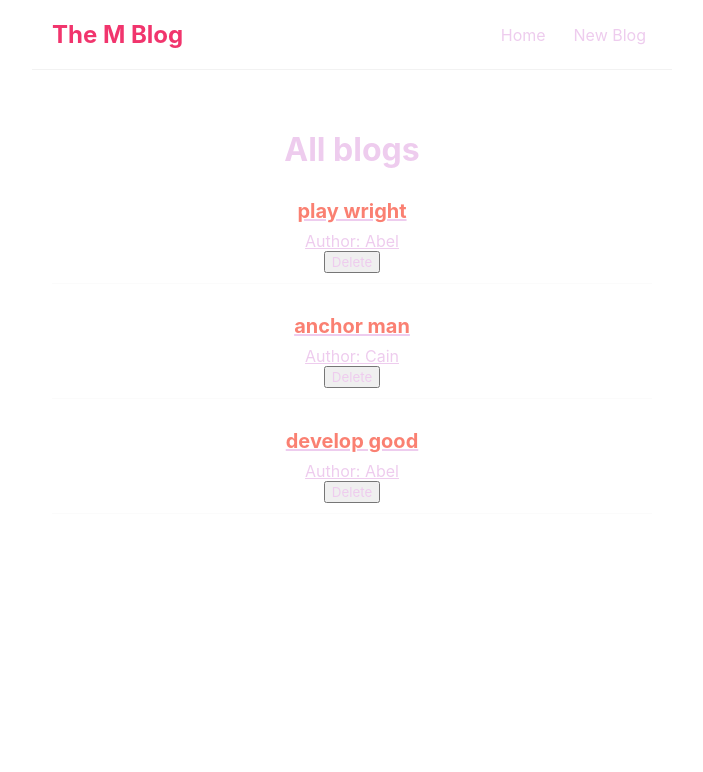
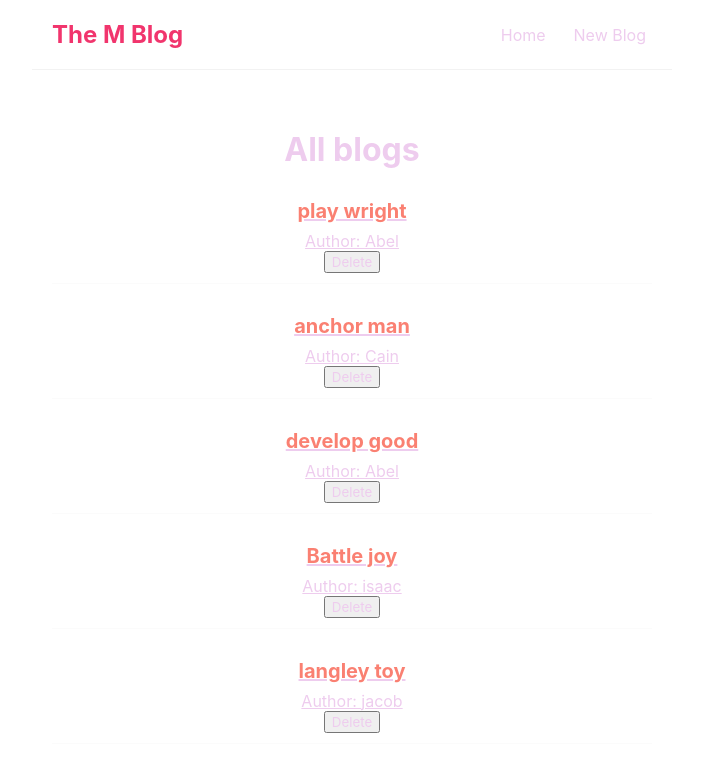
Before and after one commit to uimarshall/modern-react, a React (Create React App) app in the folder mblog/: page / in a window 1280 px wide. Shown: the top 772 px of the page, without its empty margins (288-991 px from the left). Built offline with nearby package versions, Linux system fonts and the light colour scheme; data requests are answered from the project's data file.

Commit message:
Add functionality for making post request

```diff
--- a/mblog/data/db.json
+++ b/mblog/data/db.json
@@ -1,24 +1,34 @@
-
 {
-    "blogs":[{
+  "blogs": [
+    {
       "title": "play wright",
-			"content":
-				"Lorem Ipsum is simply dummy text of the printing and typesetting industry. Lorem Ipsum has been the industry's standard dummy text ever since the 1500s, ",
+      "content": "Lorem Ipsum is simply dummy text of the printing and typesetting industry. Lorem Ipsum has been the industry's standard dummy text ever since the 1500s, ",
       "author": "Abel",
       "id": 1
     },
     {
       "title": "anchor man",
-			"content":
-				"Lorem Ipsum is simply dummy text of the printing and typesetting industry. Lorem Ipsum has been the industry's standard dummy text ever since the 1500s, ",
+      "content": "Lorem Ipsum is simply dummy text of the printing and typesetting industry. Lorem Ipsum has been the industry's standard dummy text ever since the 1500s, ",
       "author": "Cain",
       "id": 2
     },
     {
       "title": "develop good",
-			"content":
-				"Lorem Ipsum is simply dummy text of the printing and typesetting industry. Lorem Ipsum has been the industry's standard dummy text ever since the 1500s, ",
+      "content": "Lorem Ipsum is simply dummy text of the printing and typesetting industry. Lorem Ipsum has been the industry's standard dummy text ever since the 1500s, ",
       "author": "Abel",
       "id": 3
-		}]
+    },
+    {
+      "title": "Battle joy",
+      "content": "Lorem ipsum dolor sit amet, consectetur adipiscing elit. Pellentesque eu ligula suscipit, auctor dolor in, tempus mauris. Nulla fringilla mollis condimentum. Duis vel magna augue. Pellentesque scelerisque massa eu tortor tempor porttitor. Integer tempor tincidunt ante, sed ultricies nisi ultricies nec. Nullam sed nunc eleifend, aliquam sapien eu, fermentum diam.",
+      "author": "isaac",
+      "id": 4
+    },
+    {
+      "title": "langley toy",
+      "content": "Sed at molestie est. Nulla ac dignissim eros, vel egestas erat. Etiam bibendum enim mauris, sed consequat mi tristique sed. Curabitur eget risus vehicula, cursus ligula ac, fringilla mi. Maecenas at tincidunt neque. In at accumsan enim, nec vestibulum arcu. Integer a est nec dui consectetur varius. Lorem ipsum dolor sit amet, consectetur adipiscing elit. Proin ac lorem suscipit, scelerisque mauris sit amet, tempor arcu. Proin suscipit, augue vel fermentum suscipit, tellus leo ultricies arcu, vel elementum est ex sit amet massa. Aenean vestibulum urna eu feugiat auctor.",
+      "author": "jacob",
+      "id": 5
     }
+  ]
+}
--- a/mblog/src/CreateBlog.js
+++ b/mblog/src/CreateBlog.js
@@ -6,6 +6,21 @@ const CreateBlog = () => {
   const [title, setTitle] = useState('')
   const [content, setContent] = useState('')
   const [author, setAuthor] = useState('isaac')
+  const [isLoading, setIsLoading] = useState(false)
+  const handleSubmit = (e) => {
+    e.preventDefault()
+    const blog = { title, content, author }
+    setIsLoading(true)
+    // console.log(blog)
+    fetch('http://localhost:8000/blogs', {
+      method: 'POST',
+      headers: { 'Content-Type': 'application/json' },
+      body: JSON.stringify(blog),
+    }).then(() => {
+      console.log('new blog added')
+      setIsLoading(false)
+    })
+  }
   return (
     <div className="create">
       <h2>Create new Blog</h2>
@@ -14,7 +29,7 @@ const CreateBlog = () => {
           You entered: <span style={{ color: '#fe396d' }}>{title}</span>
         </p>
       )}
-      <form action="">
+      <form onSubmit={handleSubmit}>
         <label htmlFor="">Blog title</label>
         <input
           type="text"
@@ -33,7 +48,12 @@ const CreateBlog = () => {
           <option value="isaac">isaac</option>
           <option value="jacob">jacob</option>
         </select>
-        <button type="submit">Add Blog</button>
+        {!isLoading && <button type="submit">Add Blog</button>}
+        {isLoading && (
+          <button type="submit" disabled>
+            Adding Blog...
+          </button>
+        )}
       </form>
     </div>
   )
```
Also changed, not shown: 1 other file (tests, documents, lock files or other folders). Lines whose indentation alone changed are shown as unchanged.
